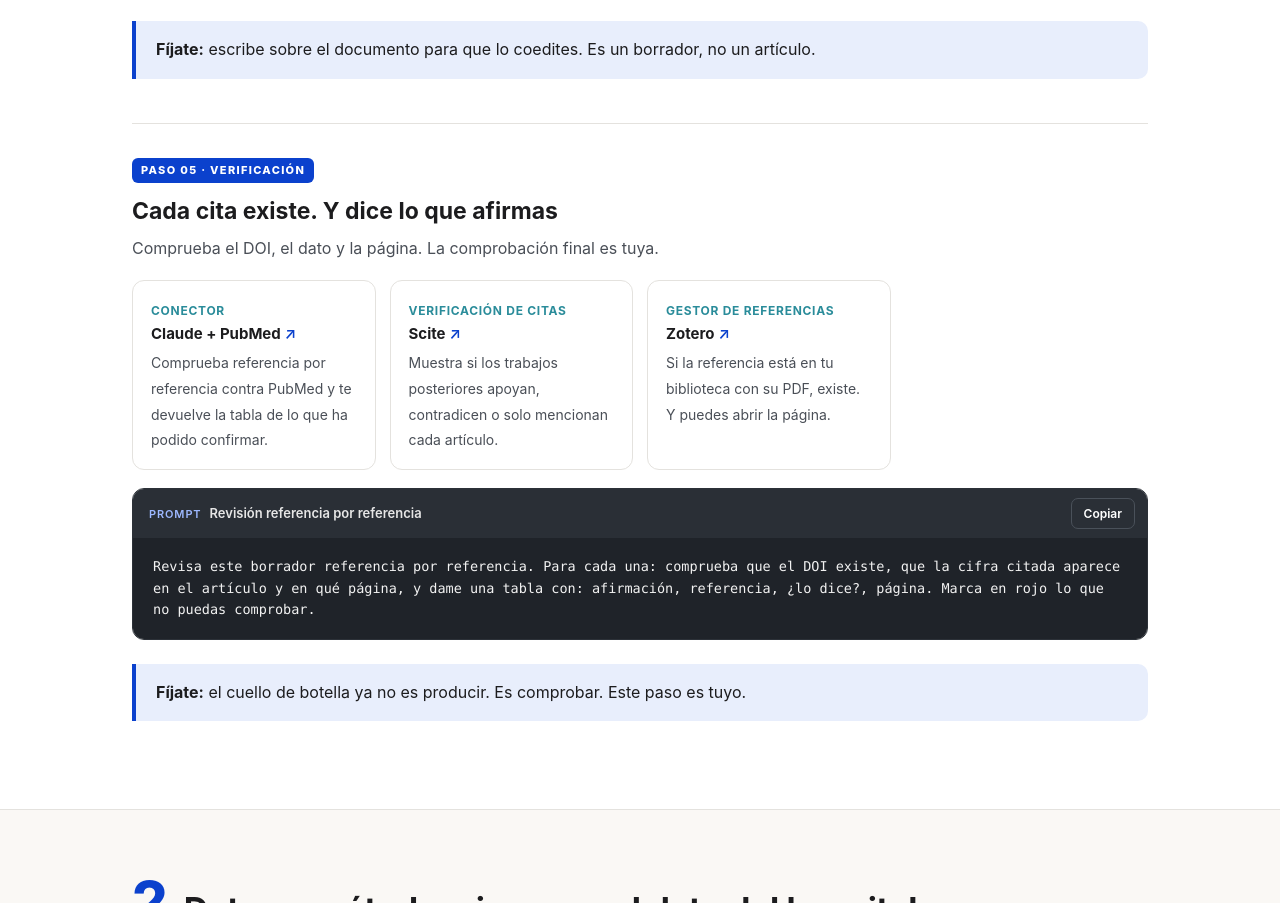
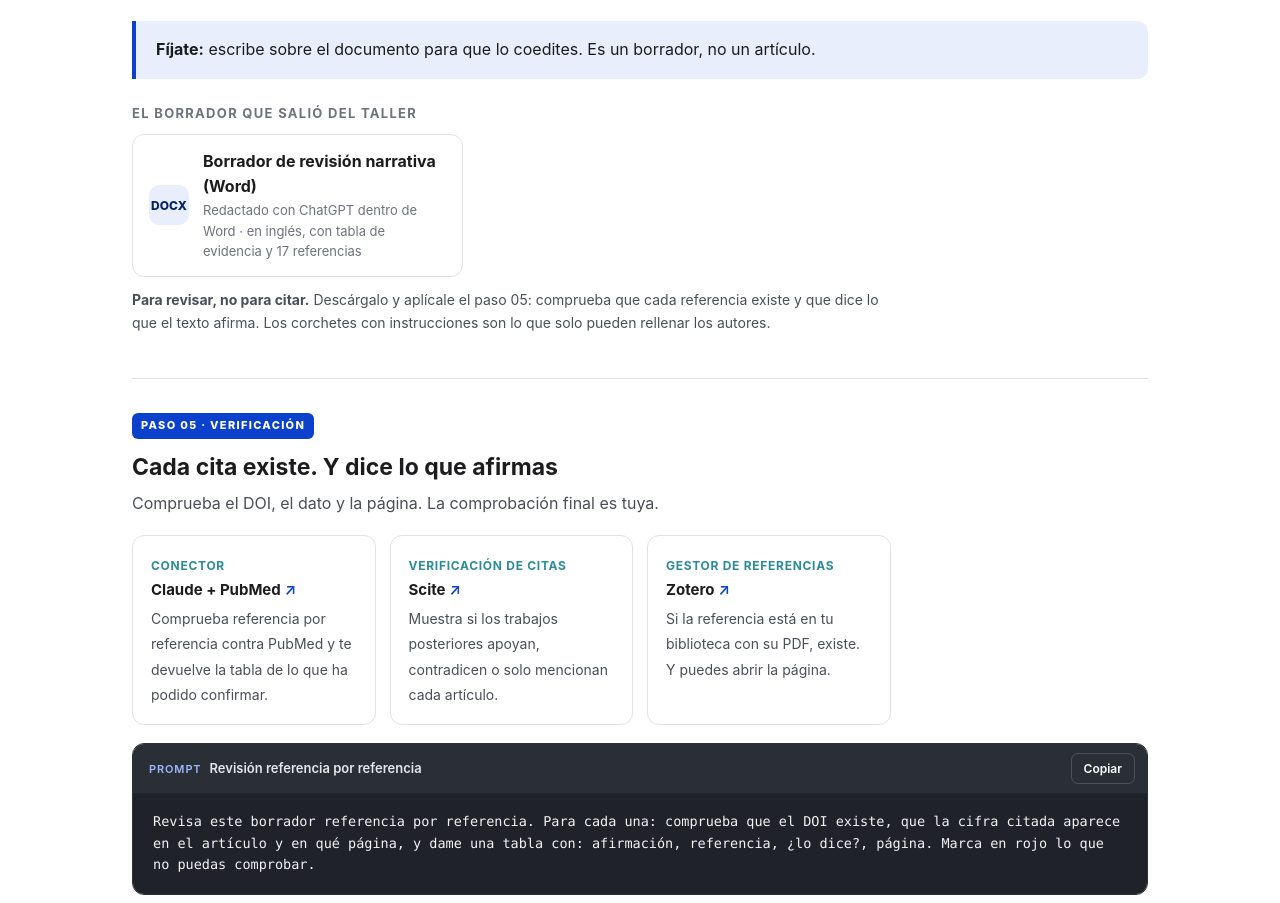
Before and after one commit to jfuentesibanez/herramientas-ia, a plain HTML site: page roche-ico/index.html in a window 1280 px wide. Shown: the part 4964-5867 px from the top of the page. Drawn offline with Linux system fonts and the light colour scheme.

Commit message:
roche-ico: borrador de revisión narrativa en Word del taller
Co-Authored-By: Claude Fable 5.2 <noreply@anthropic.com>

```diff
--- a/roche-ico/index.html
+++ b/roche-ico/index.html
@@ -508,6 +508,11 @@ a.tool strong::after { content: " ↗"; color: var(--jj); font-weight: 600; }
 <pre>Con los documentos adjuntos, redacta en inglés el borrador de una revisión narrativa para Clinical and Translational Oncology, siguiendo sus normas para autores: resumen, puntos clave, tabla de evidencia, referencias con DOI y declaración de uso de IA. Deja entre corchetes lo que solo pueden rellenar los autores.</pre>
       </div>
       <div class="callout"><p><b>Fíjate:</b> escribe sobre el documento para que lo coedites. Es un borrador, no un artículo.</p></div>
+      <h4>El borrador que salió del taller</h4>
+      <div class="dl">
+        <a href="assets/informes/largo-superviviente-borrador-revision.docx" download><span class="ico">DOCX</span><span><b>Borrador de revisión narrativa (Word)</b><small>Redactado con ChatGPT dentro de Word · en inglés, con tabla de evidencia y 17 referencias</small></span></a>
+      </div>
+      <p class="note" style="margin-top:12px"><b>Para revisar, no para citar.</b> Descárgalo y aplícale el paso 05: comprueba que cada referencia existe y que dice lo que el texto afirma. Los corchetes con instrucciones son lo que solo pueden rellenar los autores.</p>
     </div>
 
     <!-- Paso 05 -->
```
Also changed, not shown: 1 other file.
